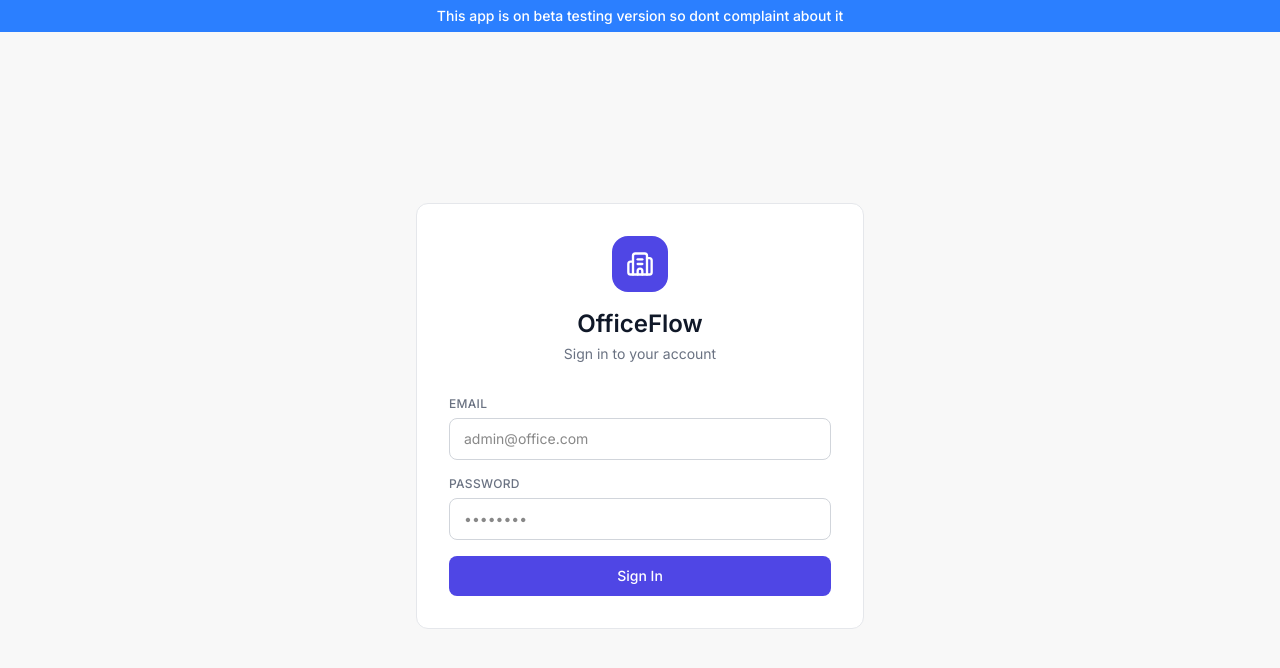
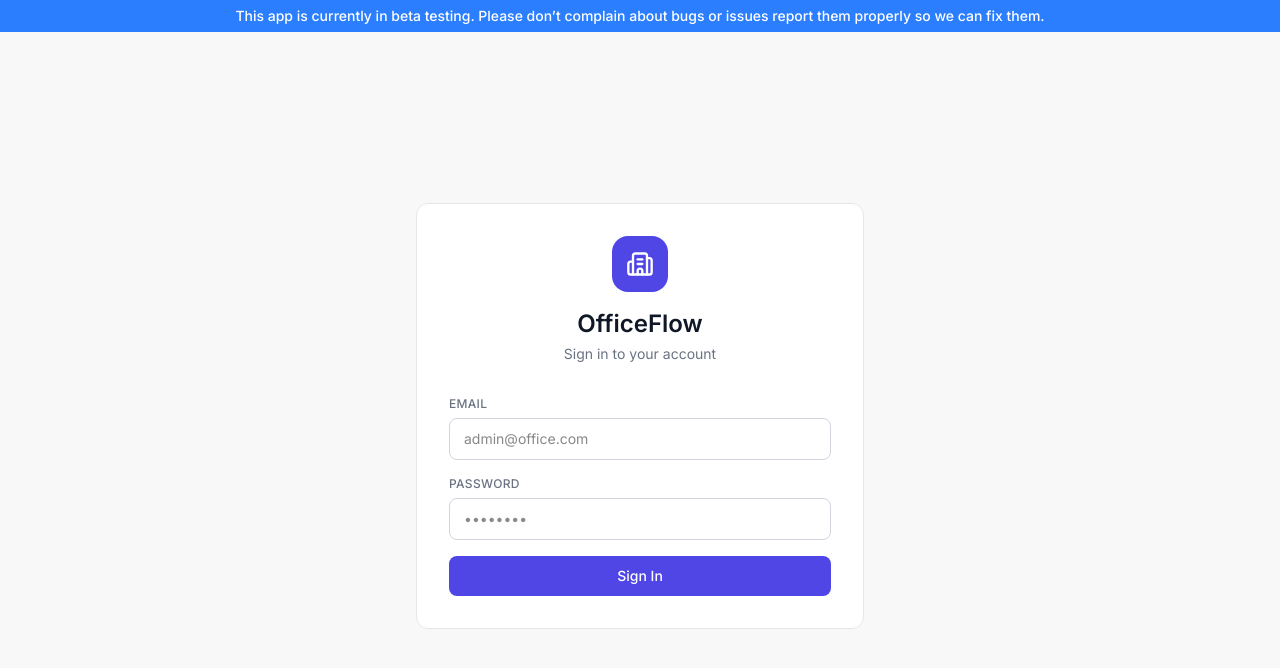
Before and after one commit to iamhadiya13-cyber/officeflow_froentend, a React (Vite) app: page /login in a window 1280 px wide. Shown: the top 668 px of the page. Built offline with nearby package versions, Linux system fonts and the light colour scheme.

Commit message:
content commit

```diff
--- a/src/App.jsx
+++ b/src/App.jsx
@@ -92,7 +92,7 @@ export const App = () => {
   return (
     <QueryClientProvider client={queryClient}>
       <div className="bg-blue-500 text-white text-xs sm:text-sm font-medium text-center truncate h-8 flex items-center justify-center fixed top-0 w-full z-[9999]">
-        This app is on beta testing version so dont complaint about it
+        This app is currently in beta testing. Please don’t complain about bugs or issues report them properly so we can fix them.
       </div>
       <BrowserRouter>
         <AppRoutes />
```
